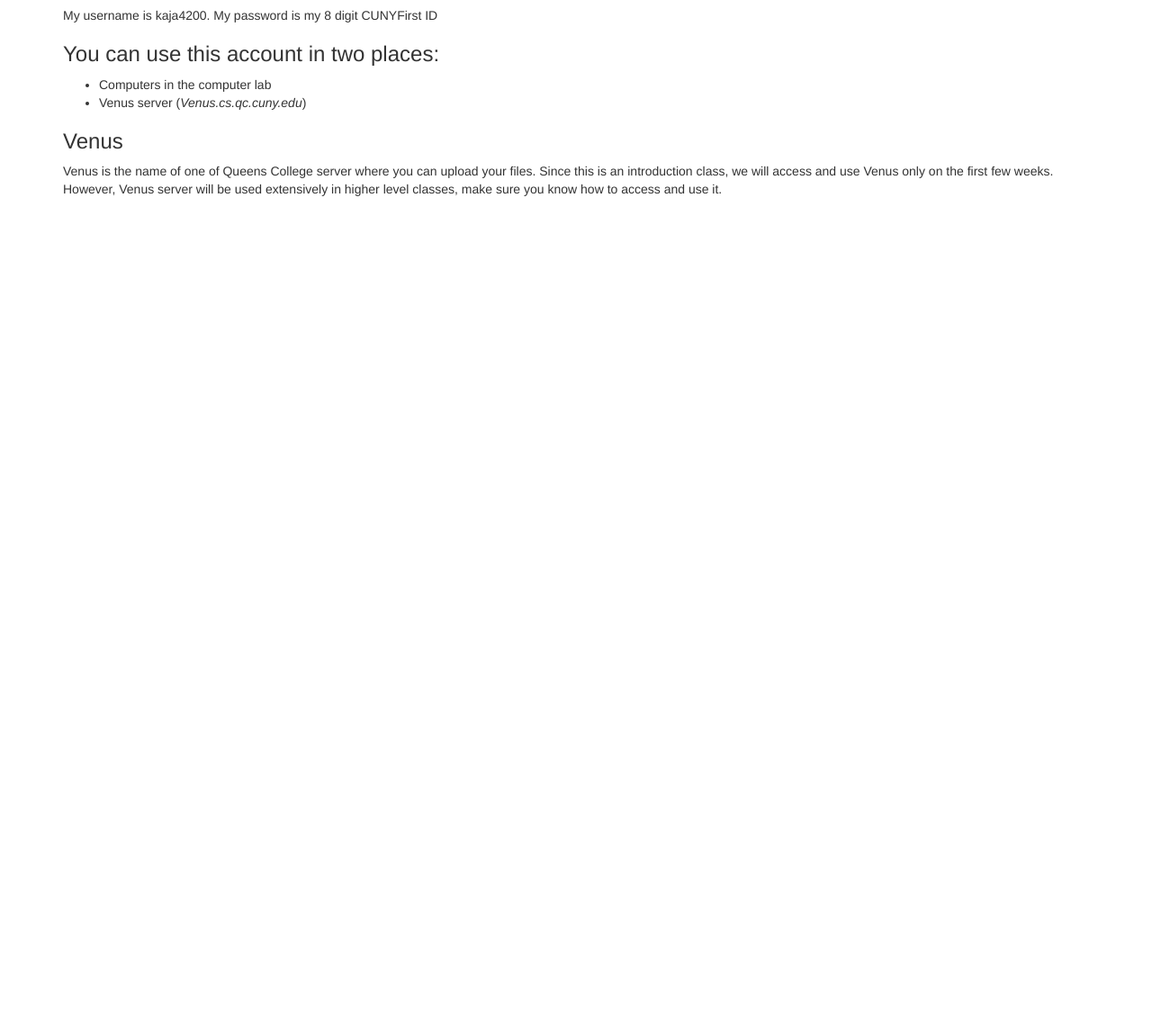
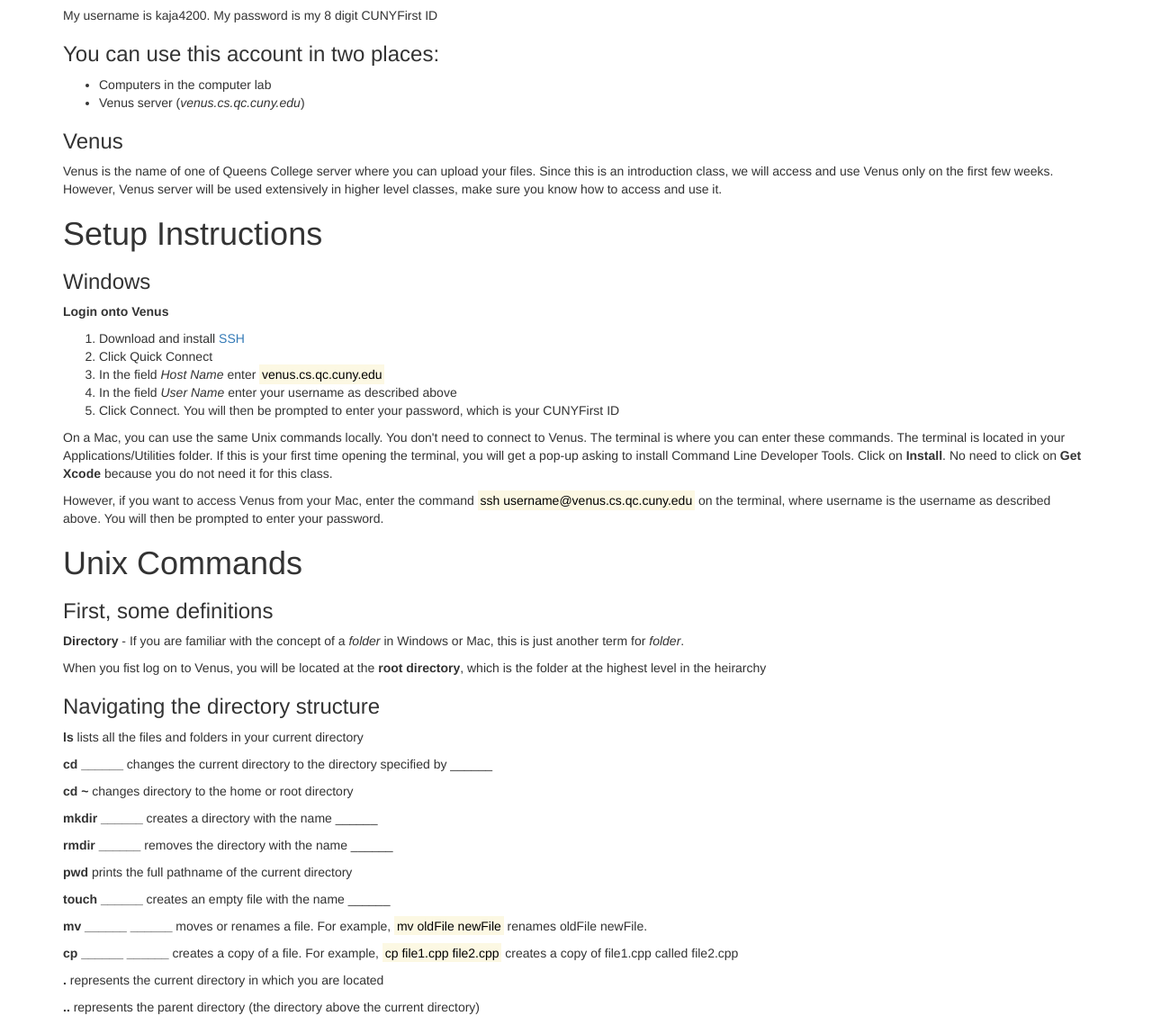
Before and after one commit to jkaczm/jkaczm.github.io, a plain HTML site: page introduction.html in a window 1280 px wide. Shown: the part 510-1649 px from the top of the page at 90% size. Before the commit the page ends 800 px from the top, so only its background shows below. Drawn offline with nearby package versions, Linux system fonts and the light colour scheme.

Commit message:
Added content to introduction

```diff
--- a/introduction.html
+++ b/introduction.html
@@ -35,12 +35,48 @@
         <h3>You can use this account in two places: </h3>
         <ul>
             <li>Computers in the computer lab</li>
-            <li>Venus server (<em>Venus.cs.qc.cuny.edu</em>)</li>
+            <li>Venus server (<em>venus.cs.qc.cuny.edu</em>)</li>
         </ul>
         <h3>Venus</h3>
         <p>Venus is the name of one of Queens College server where you can upload your files.
             Since this is an introduction class, we will access and use Venus only on the first few weeks.
             However, Venus server will be used extensively in higher level classes, make sure you know how to access and use it.</p>
+
+        <h1>Setup Instructions</h1>
+        <h3>Windows</h3>
+        <p><strong>Login onto Venus</strong></p>
+        <ol>
+            <li>Download and install <a href="http://venus.cs.qc.cuny.edu/~csakai/assets/etc/cs_111/SSHSecureShellClient.exe">SSH</a></li>
+            <li>Click Quick Connect</li>
+            <li>In the field <em>Host Name</em> enter <mark>venus.cs.qc.cuny.edu</mark></li>
+            <li>In the field <em>User Name</em> enter your username as described above</li>
+            <li>Click Connect.  You will then be prompted to enter your password, which is your CUNYFirst ID</li>
+        </ol>
+        <p>On a Mac, you can use the same Unix commands locally.  You don't need to connect to Venus.  The terminal is where you can enter these commands.
+            The terminal is located in your Applications/Utilities folder.  If this is your first time opening the terminal, you will get a pop-up asking
+            to install Command Line Developer Tools.  Click on <strong>Install</strong>.  No need to click on <strong>Get Xcode</strong> because you do not need it for this class.</p>
+        <p>However, if you want to access Venus from your Mac, enter the command <mark>ssh username@venus.cs.qc.cuny.edu</mark> on the terminal, where
+        username is the username as described above.  You will then be prompted to enter your password.</p>
+
+        <h1>Unix Commands</h1>
+        <h3>First, some definitions</h3>
+        <p><strong>Directory</strong> - If you are familiar with the concept of a <em>folder</em> in Windows or Mac, this is just another term for <em>folder</em>.</p>
+        <p>When you fist log on to Venus, you will be located at the <strong>root directory</strong>, which is the folder at the highest
+        level in the heirarchy</p>
+        <h3>Navigating the directory structure</h3>
+        <p><strong>ls</strong> lists all the files and folders in your current directory</p>
+        <p><strong>cd ______</strong> changes the current directory to the directory specified by ______</p>
+        <p><strong>cd ~</strong> changes directory to the home or root directory</p>
+        <p><strong>mkdir ______</strong> creates a directory with the name ______</p>
+        <p><strong>rmdir ______</strong> removes the directory with the name ______</p>
+        <p><strong>pwd</strong> prints the full pathname of the current directory</p>
+        <p><strong>touch ______</strong> creates an empty file with the name ______</p>
+        <p><strong>mv ______ ______</strong> moves or renames a file.  For example, <mark>mv oldFile newFile</mark> renames oldFile newFile.</p>
+        <p><strong>cp ______ ______</strong> creates a copy of a file.  For example, <mark>cp file1.cpp file2.cpp</mark> creates a copy of file1.cpp called file2.cpp</p>
+        <p><strong>.</strong> represents the current directory in which you are located</p>
+        <p><strong>..</strong> represents the parent directory (the directory above the current directory)</p>
+
+
 
 
     </div>
```
